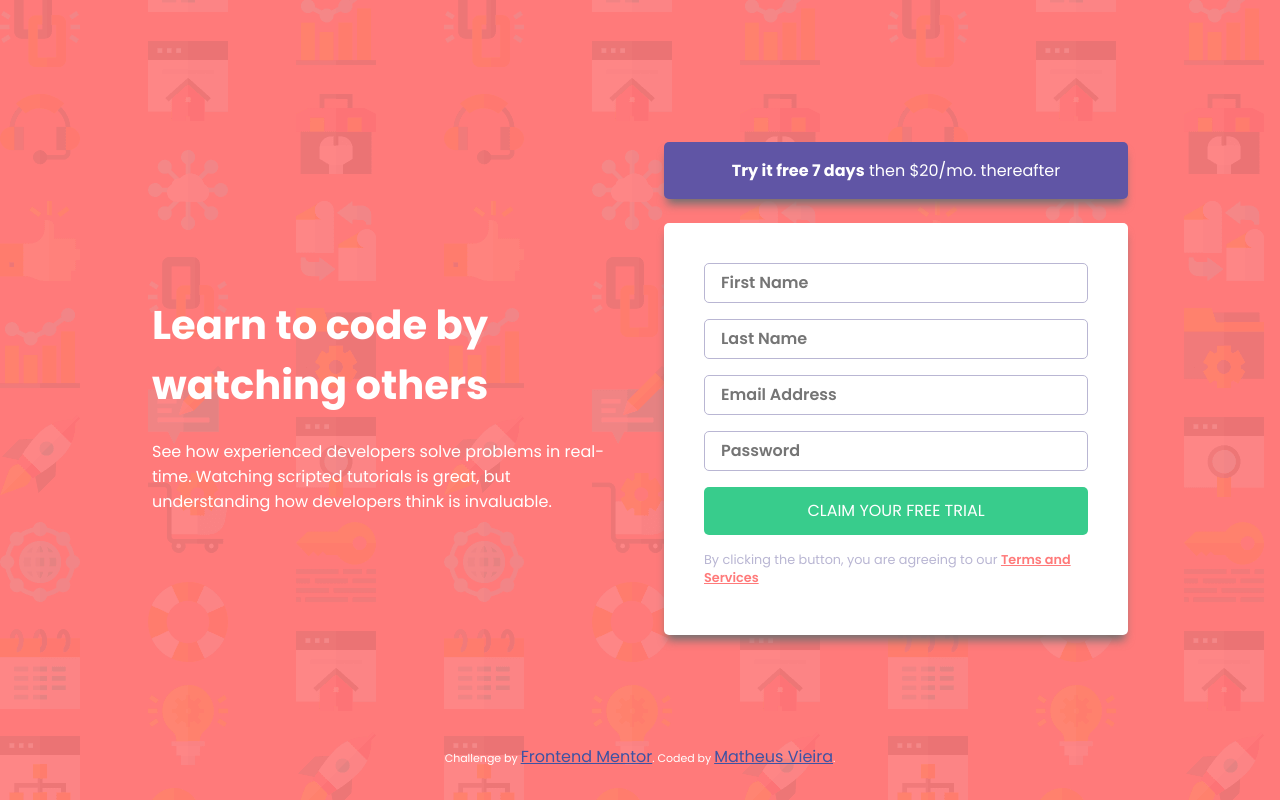
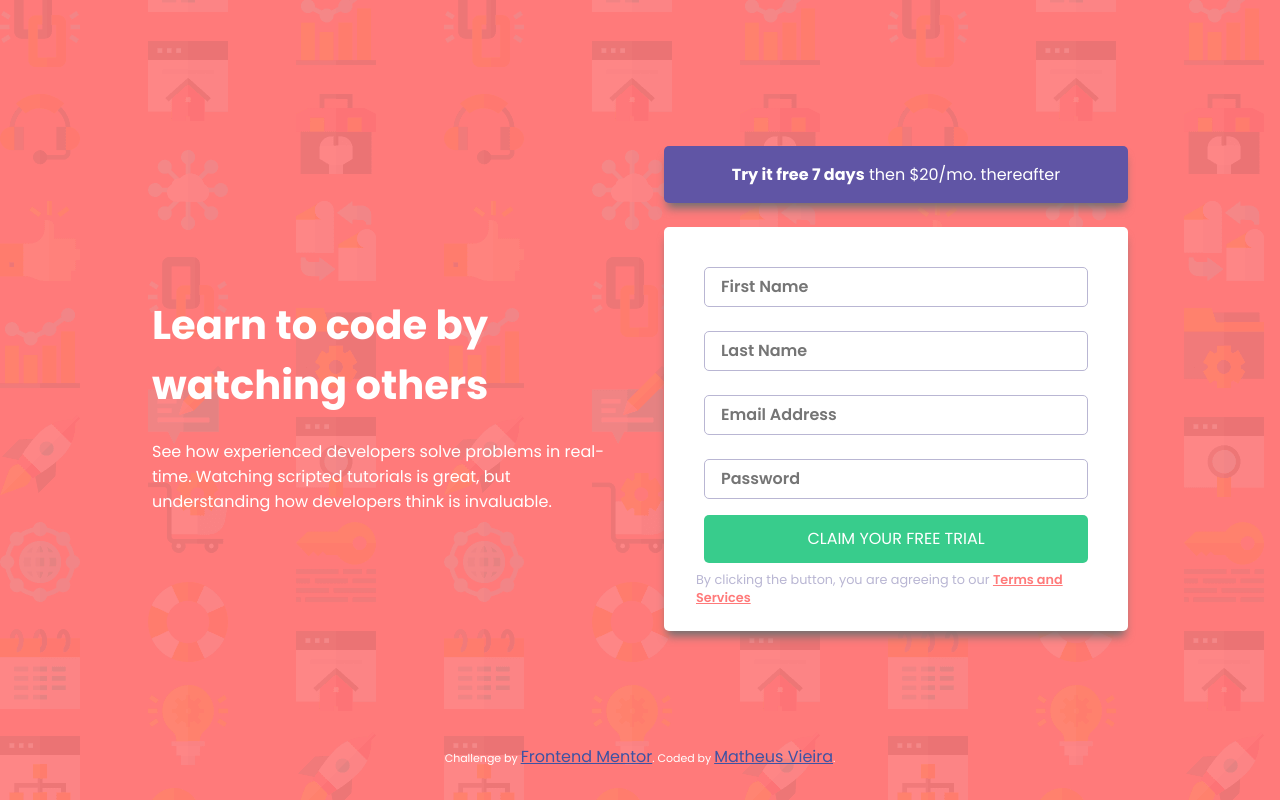
Before and after one commit to MatheusVieira97/Intro-sign-up-form, a plain HTML site: page index.html in a window 1280 px wide. Drawn offline with Linux system fonts and the light colour scheme.

Commit message:
update desktop version

```diff
--- a/index.html
+++ b/index.html
@@ -4,7 +4,6 @@
 <head>
   <meta charset="UTF-8" />
   <meta name="viewport" content="width=device-width, initial-scale=1.0" />
-  <!-- displays site properly based on user's device -->
   <link rel="stylesheet" href="styles.css" />
   <link rel="icon" type="image/png" sizes="32x32" href="./images/favicon-32x32.png" />
   <link href="https://fonts.googleapis.com/css2?family=Poppins:wght@400;500;600;700&display=swap" rel="stylesheet" />
@@ -28,14 +27,24 @@
         <strong>Try it free 7 days</strong> then $20/mo. thereafter
       </section>
       <div class="sign-up">
-            <input type="text" placeholder="First Name " />
+        <form>
+          <div class="form-control">
+            <input type="text" placeholder="First Name " id="firstname" />
             <small>Last Name cannot be empty</small>
-            <input type="text" placeholder="Last Name " />
+          </div>
+          <div class="form-control">
+            <input type="text" placeholder="Last Name " id="lastname" />
             <small>Last Name cannot be empty</small>
-            <input type="email" placeholder="Email Address " />
+          </div>
+          <div class="form-control">
+            <input type="email" placeholder="Email Address " id="email" />
             <small>Looks like this is not an email</small>
-            <input type="password" placeholder="Password" />
+          </div>
+          <div class="form-control">
+            <input type="password" placeholder="Password" id="password" />
             <small>Password cannot be empty</small>
+          </div>
+        </form>
         <button type="submit">CLAIM YOUR FREE TRIAL</button>
         <p>
           By clicking the button, you are agreeing to our
@@ -43,7 +52,6 @@
         </p>
       </div>
     </div>
-  </div>
   </div>
 
   <footer>
--- a/styles.css
+++ b/styles.css
@@ -2,11 +2,10 @@
   box-sizing: border-box;
   margin: 0px;
   padding: 0px;
-    font-family: 'Poppins', sans-serif;
+  font-family: "Poppins", sans-serif;
   font-size: 16px;
   color: rgb(255, 255, 255);
 }
-
 
 :root {
   /*Primary Color*/
@@ -35,7 +34,6 @@
 header > p {
   text-align: center;
   margin: 1.5rem 1.5rem 0rem;
-
 }
 
 /*7 days trial section*/
@@ -48,25 +46,29 @@
   box-shadow: 0 8px 10px -3px hsl(0, 0%, 44%);
 }
 
-
 /*Sign Up*/
 .sign-up {
   border-radius: 5px;
   margin: 1.5rem 1.5rem 0rem;
   background-color: rgb(255, 255, 255);
-      display:flex;
+  display: flex;
   flex-direction: column;
   box-shadow: 0 8px 10px -3px hsl(0, 0%, 44%);
 }
 
+form {
+  margin: 0.5rem 1rem 0rem;
+}
+
 input {
+  width: 100%;
   height: 2.5rem;
-      margin: 1rem 1rem 0rem;
+  margin: 1.5rem 0rem 0rem;
   padding-left: 1rem;
   border-radius: 5px;
   border: 1px solid;
   border-color: var(--GrayishBlue);
-      color:var(--Blue);
+  color: var(--Blue);
   font-weight: 600;
   outline: 0;
 }
@@ -76,7 +78,9 @@
 }
 
 small {
-      color:var(--Blue);
+  text-align: end;
+  font-size: 0.8rem;
+  color:var(--Red);
   display: none;
 }
 
@@ -97,28 +101,34 @@
 .sign-up > p {
   font-size: 0.8rem;
   color: var(--GrayishBlue);
-      margin: 1rem 1rem 1.5rem;
+  margin: 1rem 1rem 1rem;
 }
+
 .sign-up > p > a {
   font-size: 0.8rem;
   font-style: unset;
   font-weight: 600;
-      color:var(--Red);
+  color: var(--Red);
 }
 
 /*Footer*/
-.attribution { font-size: 11px; text-align: center; margin-top:3rem;}
-.attribution a { color: hsl(228, 45%, 44%); }
+.attribution {
+  font-size: 11px;
+  text-align: center;
+  margin-top: 3rem;
+}
+.attribution a {
+  color: hsl(228, 45%, 44%);
+}
 
 @media screen and (min-width: 720px) {
-
   body {
     background-image: url(./images/bg-intro-desktop.png);
   }
 
   .container {
     height: 80vh;
-        display:flex;
+    display: flex;
     flex-direction: row;
     margin: 2rem 2rem 2rem;
   }
@@ -142,20 +152,27 @@
 
   .container > div {
     width: 50%;
-        display:flex;
+    display: flex;
     flex-direction: column;
     align-content: center;
     justify-content: center;
+  }
+
+  button {
+    margin: 0 0.5rem 0.5rem;
   }
 
   .sign-up {
     padding: 1rem 1rem 1rem;
   }
 
-    .attribution {
-        margin-top: 1rem;
+  .sign-up > p {
+    margin: 0.5rem 0.5rem 0rem;
   }
 
+  .attribution {
+    margin-top: 4rem;
+  }
 }
 
 @media screen and (min-width: 1024px) {
@@ -174,7 +191,13 @@
   }
 
   .sign-up {
-    padding: 1.5rem 1.5rem 1.5rem;
+    padding: 1rem 1.5rem 1.5rem;
   }
 
+  form {
+    margin: 0rem 1rem 0;
   }
+  .attribution {
+    margin-top: 1rem;
+  }
+}
```
Lines whose indentation alone changed are shown as unchanged.
